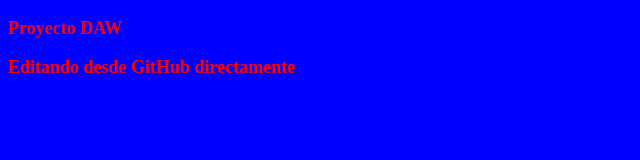
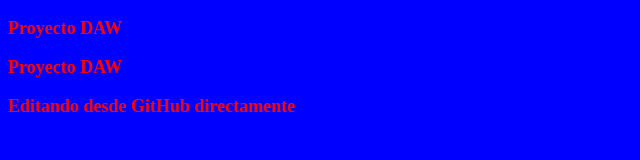
Before and after one commit to moyo1985/curso-git, a plain HTML site: page index.html in a window 1280 px wide. Shown: the whole page, without its empty margins (0-640 px from the left). Drawn offline with Linux system fonts and the light colour scheme.

Commit message:
Otro commit

```diff
--- a/index.html
+++ b/index.html
@@ -8,6 +8,7 @@
 </head>
 <body>
     <p>Proyecto DAW</p>
+    <p>Proyecto DAW</p>
     <p>Editando desde GitHub directamente</p>
 </body>
 </html>
```
Also changed, not shown: js/javascript.js (deleted), nuevo.html (added).
